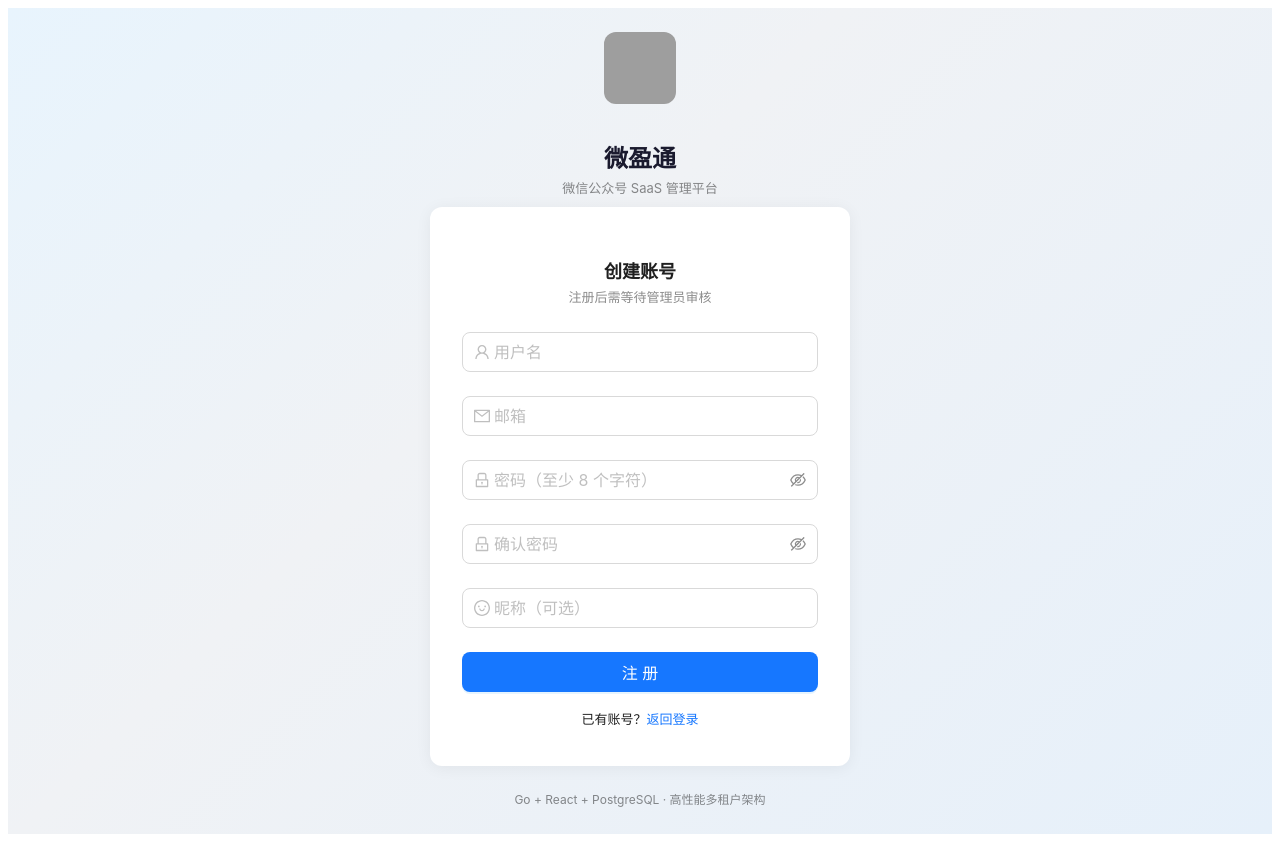
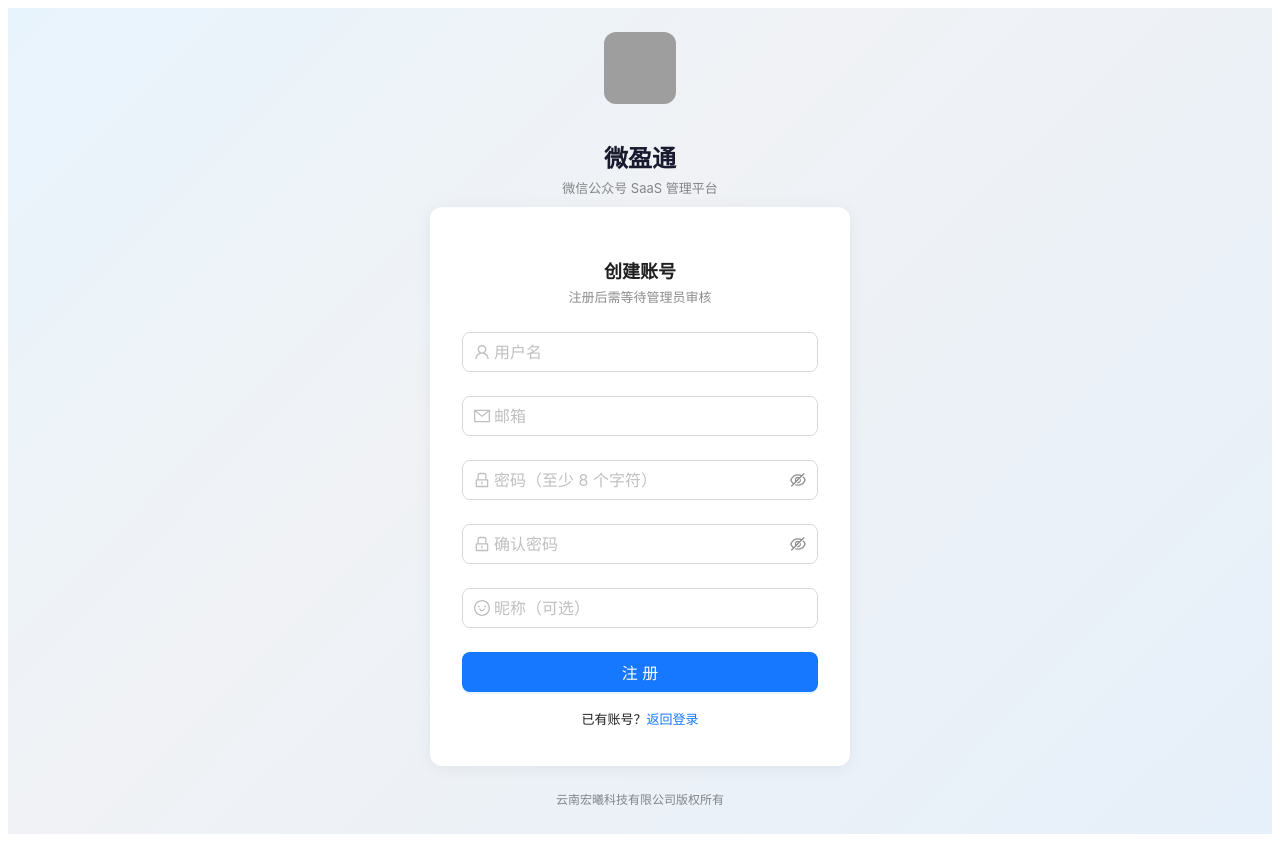
Before and after one commit to tattotatto/weiyeston, a React (Vite) app in the folder web/admin/: page /register in a window 1280 px wide. Built offline with nearby package versions, Linux system fonts and the light colour scheme; grey boxes are pictures that could not be loaded.

Commit message:
修改版权信息为: 云南宏曦科技有限公司版权所有

```diff
--- a/web/admin/src/layouts/AuthLayout.tsx
+++ b/web/admin/src/layouts/AuthLayout.tsx
@@ -45,7 +45,7 @@ function AuthLayout() {
 
         <div style={{ textAlign: 'center', marginTop: 24 }}>
           <Text type="secondary" style={{ fontSize: 12 }}>
-            Go + React + PostgreSQL · 高性能多租户架构
+            云南宏曦科技有限公司版权所有
           </Text>
         </div>
       </Content>
--- a/web/admin/src/pages/Landing.tsx
+++ b/web/admin/src/pages/Landing.tsx
@@ -155,7 +155,7 @@ function Landing() {
       </Content>
 
       <Footer style={{ textAlign: 'center', background: '#f7f8fc' }}>
-        <Text type="secondary">微盈通 V2 · Go + React + PostgreSQL · 高性能微信公众号 SaaS 平台</Text>
+        <Text type="secondary">云南宏曦科技有限公司版权所有</Text>
       </Footer>
     </Layout>
   );
```
